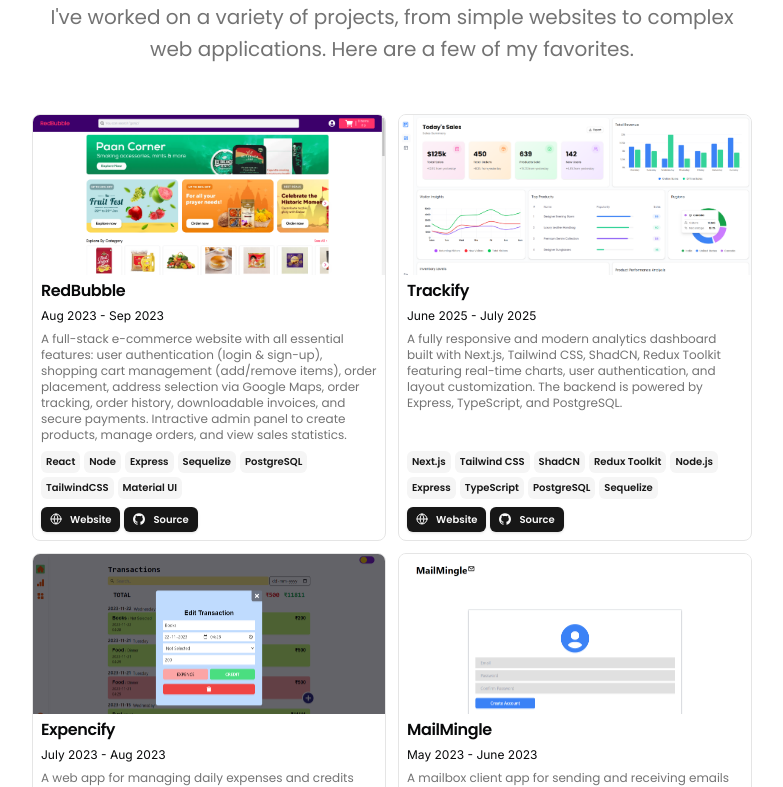
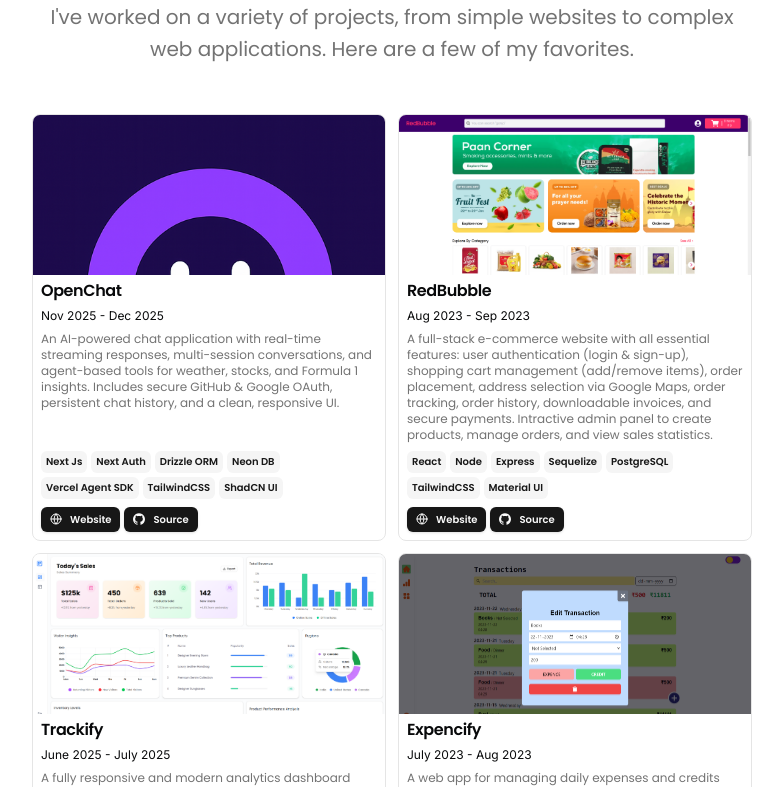
Before and after one commit to sourav0809/new-portfolio, a Next.js app: page / in a window 1280 px wide. Shown: the part 1853-2640 px from the top of the page, without its empty margins (248-1031 px from the left). Built offline with nearby package versions, Linux system fonts and the light colour scheme.

Commit message:
feat: add OpenChat project to resume with detailed description and links; update Trackify project URL

```diff
--- a/src/data/resume.tsx
+++ b/src/data/resume.tsx
@@ -156,6 +156,37 @@
   ],
   projects: [
     {
+      title: "OpenChat",
+      href: "https://openchat.itssourav.online/",
+      dates: "Nov 2025 - Dec 2025",
+      active: true,
+      description:
+        "An AI-powered chat application with real-time streaming responses, multi-session conversations, and agent-based tools for weather, stocks, and Formula 1 insights. Includes secure GitHub & Google OAuth, persistent chat history, and a clean, responsive UI.",
+      technologies: [
+        "Next Js",
+        "Next Auth",
+        "Drizzle ORM",
+        "Neon DB",
+        "Vercel Agent SDK",
+        "TailwindCSS",
+        "ShadCN UI",
+      ],
+      links: [
+        {
+          type: "Website",
+          href: "https://openchat.itssourav.online/",
+          icon: <Icons.globe className="size-3" />,
+        },
+        {
+          type: "Source",
+          href: "https://github.com/sourav0809/openchat",
+          icon: <Icons.github className="size-3" />,
+        },
+      ],
+      image: "/openchat.png",
+      video: "",
+    },
+    {
       title: "RedBubble",
       href: "https://redbubble.vercel.app",
       dates: "Aug 2023 - Sep 2023",
@@ -188,7 +219,7 @@
     },
     {
       title: "Trackify",
-      href: "https://trackify.devsourav.online/",
+      href: "https://trackify.itssourav.online/",
       dates: "June 2025 - July 2025",
       active: true,
       description:
@@ -207,7 +238,7 @@
       links: [
         {
           type: "Website",
-          href: "https://trackify.devsourav.online/",
+          href: "https://trackify.itssourav.online/",
           icon: <Icons.globe className="size-3" />,
         },
         {
```
Also changed, not shown: public/openchat.png (added).
